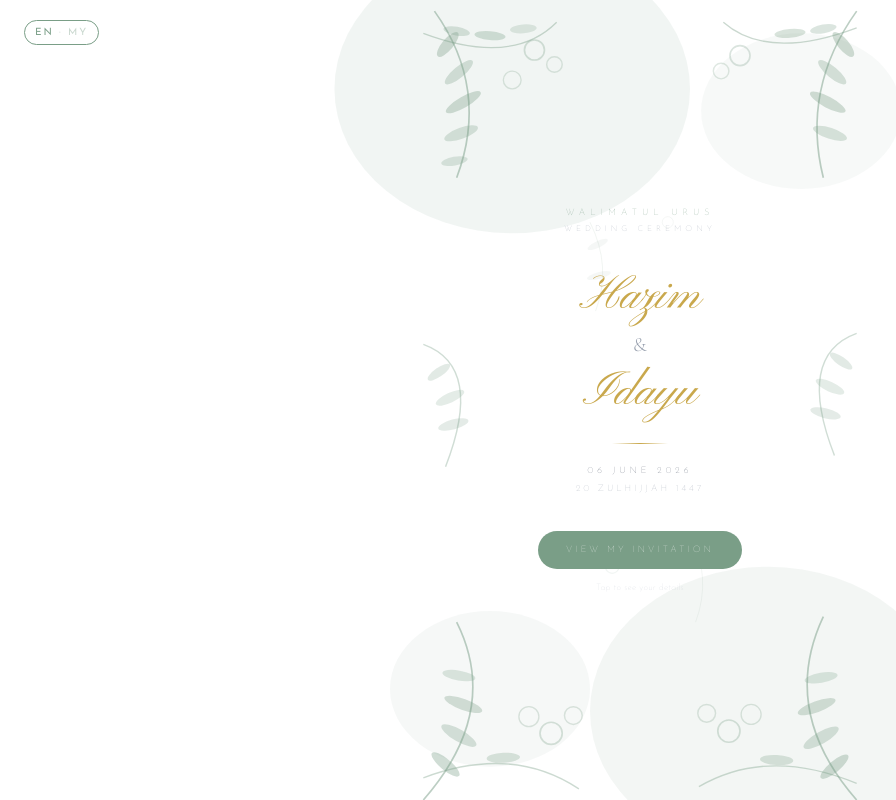
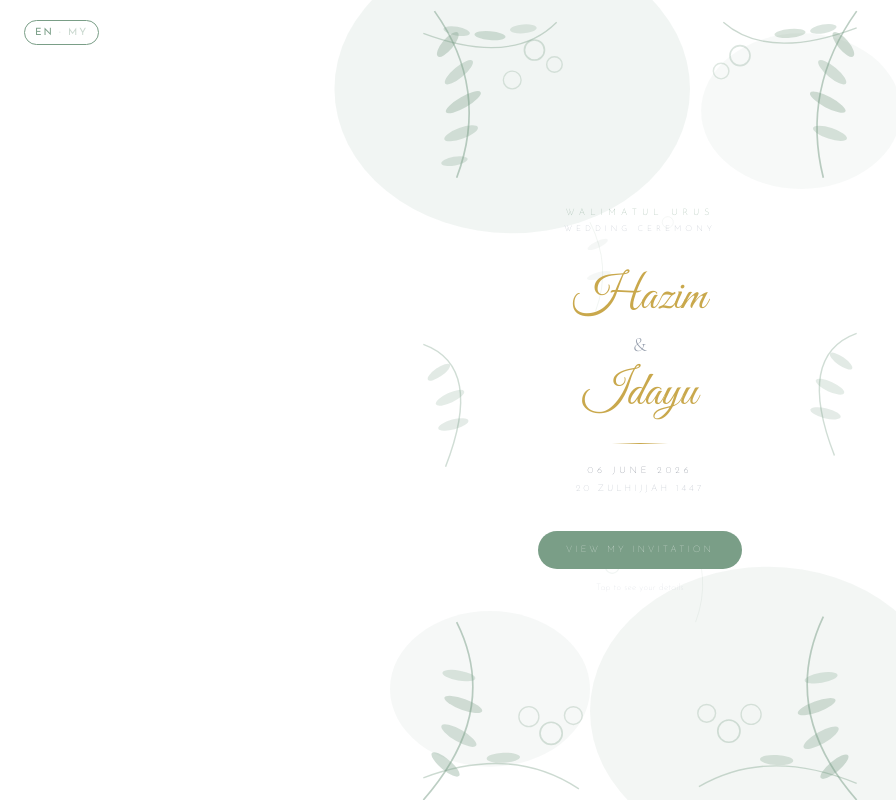
Before and after one commit to hajimss/wedding-invite, a Next.js app: page / in a window 1280 px wide. Shown: the whole page, without its empty margins (0-896 px from the left). Built offline with nearby package versions, Linux system fonts and the light colour scheme.

Commit message:
feat: switch script font from Pinyon Script to Great Vibes

```diff
--- a/app/globals.css
+++ b/app/globals.css
@@ -7,7 +7,7 @@
 }
 
 @theme inline {
-  --font-script: var(--font-pinyon);
+  --font-script: var(--font-great-vibes);
   --font-serif: var(--font-cormorant);
   --font-sans: var(--font-josefin);
 }
--- a/app/layout.tsx
+++ b/app/layout.tsx
@@ -1,12 +1,12 @@
 import type { Metadata } from 'next'
-import { Pinyon_Script, Cormorant_Garamond, Josefin_Sans } from 'next/font/google'
+import { Great_Vibes, Cormorant_Garamond, Josefin_Sans } from 'next/font/google'
 import { LanguageProvider } from '@/lib/language-context'
 import './globals.css'
 
-const pinyonScript = Pinyon_Script({
+const greatVibes = Great_Vibes({
   weight: '400',
   subsets: ['latin'],
-  variable: '--font-pinyon',
+  variable: '--font-great-vibes',
 })
 
 const cormorant = Cormorant_Garamond({
@@ -31,7 +31,7 @@ export default function RootLayout({ children }: { children: React.ReactNode })
   return (
     <html lang="en">
       <body
-        className={`${pinyonScript.variable} ${cormorant.variable} ${josefinSans.variable} font-sans`}
+        className={`${greatVibes.variable} ${cormorant.variable} ${josefinSans.variable} font-sans`}
       >
         <LanguageProvider>{children}</LanguageProvider>
       </body>
```
